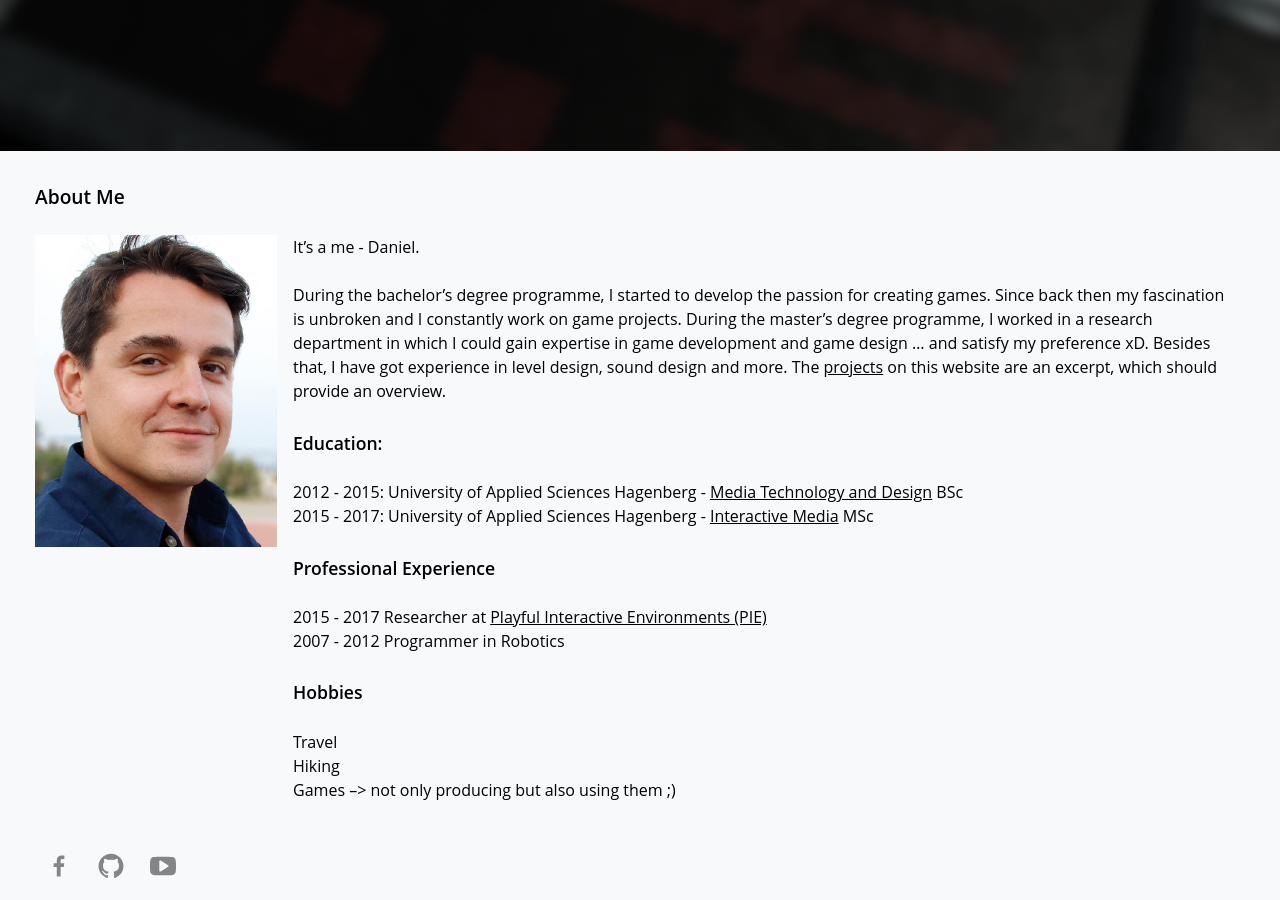
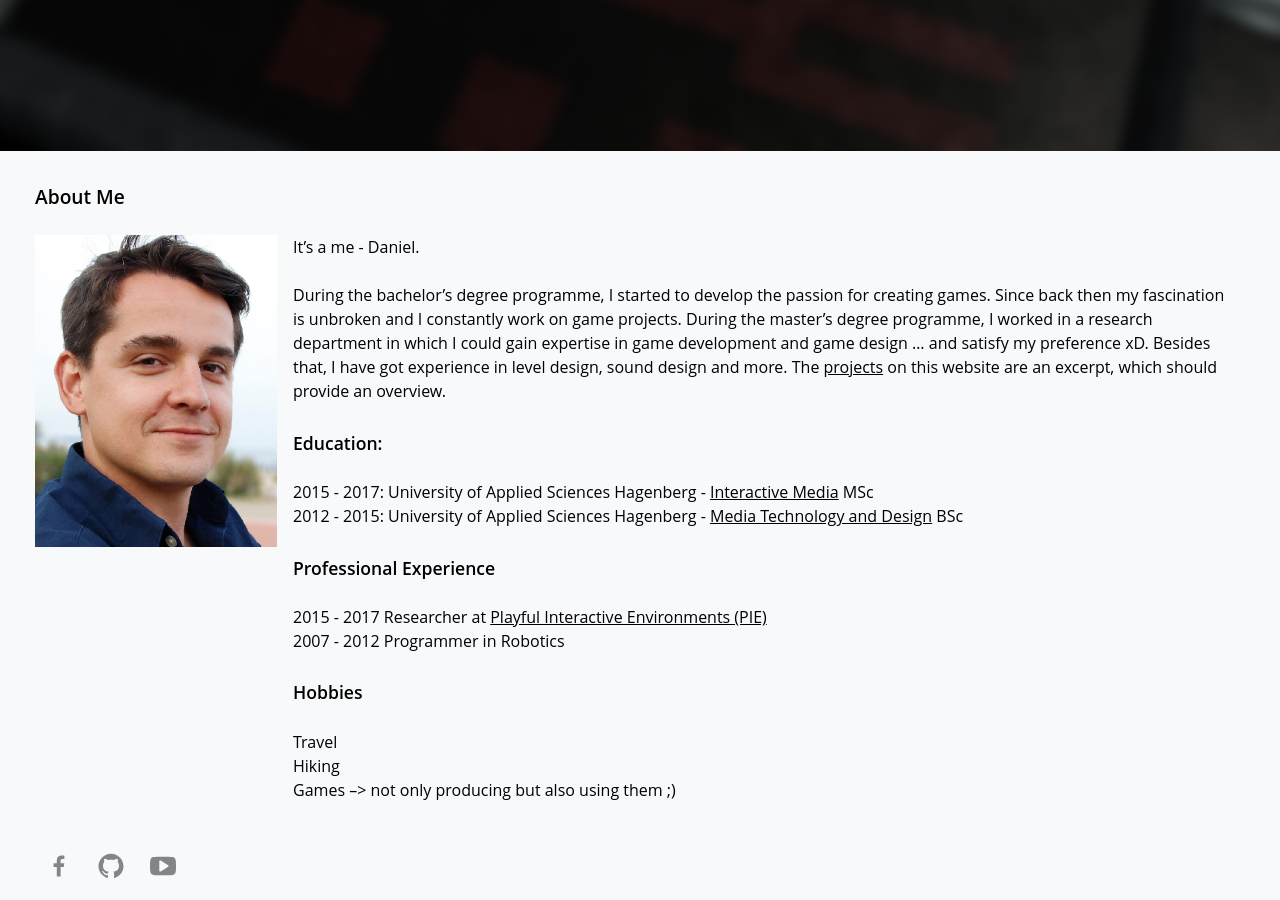
Before and after one commit to danielrammer/danielrammer.github.io, a Jekyll site: the page built from index.html, in a window 1280 px wide and 900 px high, scrolled down 3050 px. Built offline with Jekyll 4.4.1, drawn with Linux system fonts in a browser that asks for light colours; a script that is not in the unit is left out.

```diff
--- a/_aboutme.md
+++ b/_aboutme.md
@@ -4,8 +4,8 @@ It’s a me - Daniel.
 During the bachelor's degree programme, I started to develop the passion for creating games. Since back then my fascination is unbroken and I constantly work on game projects. During the master's degree programme, I worked in a research department in which I could gain expertise in game development and game design ... and satisfy my preference xD. Besides that, I have got experience in level design, sound design and more. The [projects]({{ site.baseurl }}/projects/) on this website are an excerpt, which should provide an overview.
 
 ### Education:
+* 2015 - 2017: University of Applied Sciences Hagenberg - [Interactive Media](https://www.fh-ooe.at/en/hagenberg-campus/studiengaenge/master/interactive-media/) MSc
 * 2012 - 2015: University of Applied Sciences Hagenberg - [Media Technology and Design](https://www.fh-ooe.at/en/hagenberg-campus/studiengaenge/bachelor/media-technology-and-design/) BSc
-* 2015 - 2017: University of Applied Sciences Hagenberg - [Interactive Media](https://www.fh-ooe.at/en/hagenberg-campus/studiengaenge/master/interactive-media/) MSc
 
 ### Professional Experience
 * 2015 - 2017 Researcher at [Playful Interactive Environments (PIE)](https://pie.fh-hagenberg.at/)
```
